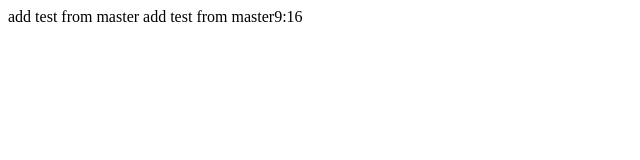
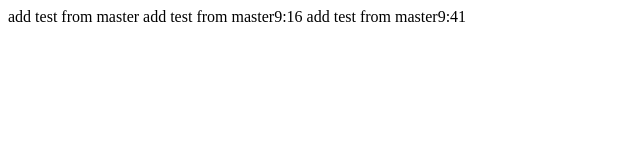
Before and after one commit to juanapu/testgit, a plain HTML site: page index.html in a window 1280 px wide. Shown: the whole page, without its empty margins (0-640 px from the left). Drawn offline with Linux system fonts and the light colour scheme.

Commit message:
update index master

```diff
--- a/index.html
+++ b/index.html
@@ -1,5 +1,7 @@
 <html>
   add test from master
     add test from master9:16
+    add test from master9:41
+
 
 </html>
```
